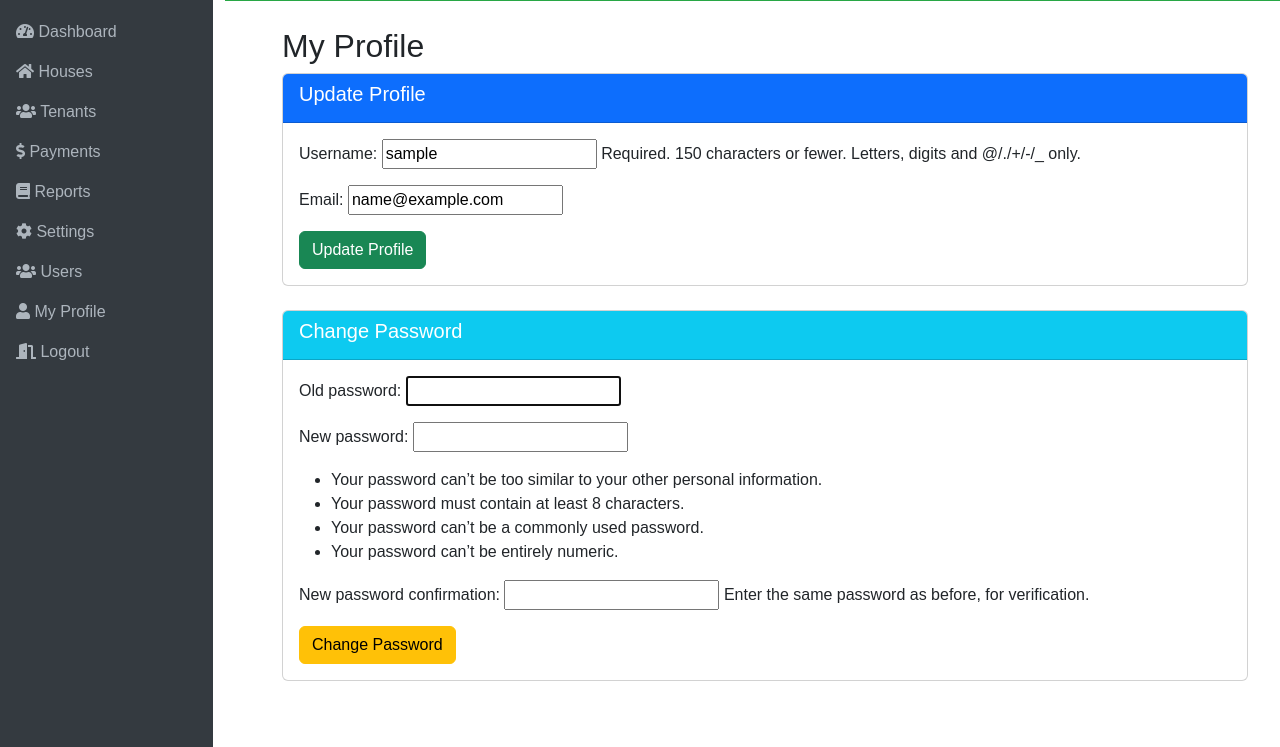
After one commit to Danielkioko18/rental-system-in-django, a Django app: page /rentals/profile/ in a window 1280 px wide. The commit adds this page. Shown: the part 53-800 px from the top of the page. Run offline with Django 5.2, Linux system fonts and the light colour scheme; the visitor is signed in with stand-in values (Sample User, id 1); some libraries are stand-ins or nearby versions.

Commit message:
User Profile template

```diff
--- a/rentals/forms.py
+++ b/rentals/forms.py
@@ -0,0 +1,9 @@
+from django import forms
+from django.contrib.auth import get_user_model
+
+User = get_user_model()
+
+class ProfileUpdateForm(forms.ModelForm):
+    class Meta:
+        model = User
+        fields = ['username', 'email']  # Fields that users can update
--- a/rentals/templates/base.html
+++ b/rentals/templates/base.html
@@ -80,6 +80,9 @@
                 <a class="nav-link" href="{% url "rentals:users" %}"><i class="fas fa-users fa-1x"></i> Users</a>
             </li>
             <li class="nav-item">
+                <a class="nav-link" href="{% url "rentals:profile" %}"><i class="fas fa-user fa-1x"></i> My Profile</a>
+            </li>
+            <li class="nav-item">
                 <a class="nav-link" href="{% url "rentals:houses" %}"> <i class="fas fa-door-open fa-1x"></i> Logout</a>
             </li>
         </ul>
--- /dev/null
+++ b/rentals/templates/profile.html
@@ -0,0 +1,35 @@
+{% extends 'base.html' %}
+
+{% block content %}
+<div class="container">
+    <h2>My Profile</h2>
+
+    <!-- Profile Update Form -->
+    <div class="card mb-4">
+        <div class="card-header bg-primary text-white">
+            <h5 class="card-title">Update Profile</h5>
+        </div>
+        <div class="card-body">
+            <form method="post">
+                {% csrf_token %}
+                {{ form.as_p }}
+                <button type="submit" name="update_profile" class="btn btn-success">Update Profile</button>
+            </form>
+        </div>
+    </div>
+
+    <!-- Change Password Form -->
+    <div class="card">
+        <div class="card-header bg-info text-white">
+            <h5 class="card-title">Change Password</h5>
+        </div>
+        <div class="card-body">
+            <form method="post">
+                {% csrf_token %}
+                {{ password_form.as_p }}
+                <button type="submit" name="change_password" class="btn btn-warning">Change Password</button>
+            </form>
+        </div>
+    </div>
+</div>
+{% endblock %}
--- a/rentals/urls.py
+++ b/rentals/urls.py
@@ -1,6 +1,6 @@
 from django.urls import path
 from .views import (DashboardView, HousesView, TenantsView, PaymentsView, ReportsView, SettingsView,
-                    MonthlyReportsView, CreditBalancesReportView, OverdueRentalsReportView, UserManagementView)
+                    MonthlyReportsView, CreditBalancesReportView, OverdueRentalsReportView, UserManagementView, ProfileView)
 
 app_name = 'rentals'
 
@@ -12,6 +12,7 @@ urlpatterns = [
     path('reports/', ReportsView.as_view(), name='reports'),
     path('settings/', SettingsView.as_view(), name='settings'),
     path('users/', UserManagementView.as_view(), name='users'),
+    path('profile/', ProfileView.as_view(), name='profile'),
     path('reports/monthly/', MonthlyReportsView.as_view(), name='monthly-reports'),
     path('reports/credit-balances/', CreditBalancesReportView.as_view(), name='credit-balances-report'),
     path('reports/overdue/', OverdueRentalsReportView.as_view(), name='overdue-rentals-report'),
--- a/rentals/views.py
+++ b/rentals/views.py
@@ -2,7 +2,7 @@ from datetime import date
 from django.utils.dateparse import parse_date
 from django.db.models import Sum, Count
 from decimal import Decimal
-from django.shortcuts import redirect, get_object_or_404
+from django.shortcuts import redirect, get_object_or_404, render
 from django.views.generic import TemplateView
 from django.contrib.auth.mixins import LoginRequiredMixin
 from .models import HouseType, House, Tenant, Payment
@@ -480,3 +480,42 @@ class UserManagementView(LoginRequiredMixin, UserPassesTestMixin, ListView):
             messages.success(request, 'User deleted successfully!')
 
         return redirect('rentals:users')
+
+
+class ProfileView(LoginRequiredMixin, UpdateView):
+    model = User  # Use your custom User model
+    form_class = ProfileUpdateForm  # Form for updating profile details
+    template_name = 'profile.html'  # Template for the profile page
+    success_url = reverse_lazy('profile')  # Redirect to the profile page after updating
+
+    def get_object(self, queryset=None):
+        # Return the currently logged-in user
+        return self.request.user
+
+    def get_context_data(self, **kwargs):
+        context = super().get_context_data(**kwargs)
+        # Add the password change form to the context
+        context['password_form'] = PasswordChangeForm(user=self.request.user)
+        return context
+
+    def post(self, request, *args, **kwargs):
+        # Handle profile update
+        if 'update_profile' in request.POST:
+            return super().post(request, *args, **kwargs)
+
+        # Handle password change
+        elif 'change_password' in request.POST:
+            password_form = PasswordChangeForm(user=request.user, data=request.POST)
+            if password_form.is_valid():
+                user = password_form.save()
+                # Update the session to prevent the user from being logged out
+                update_session_auth_hash(request, user)
+                messages.success(request, 'Your password has been updated successfully!')
+                return redirect('rentals:profile')
+            else:
+                # If the form is invalid, re-render the profile page with errors
+                context = self.get_context_data()
+                context['password_form'] = password_form
+                return render(request, self.template_name, context)
+
+        return super().post(request, *args, **kwargs)
```
